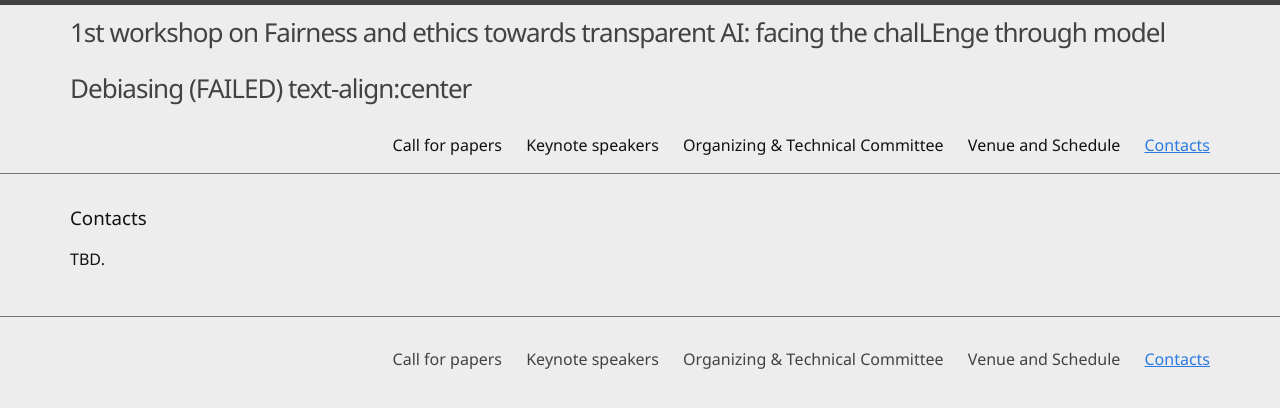
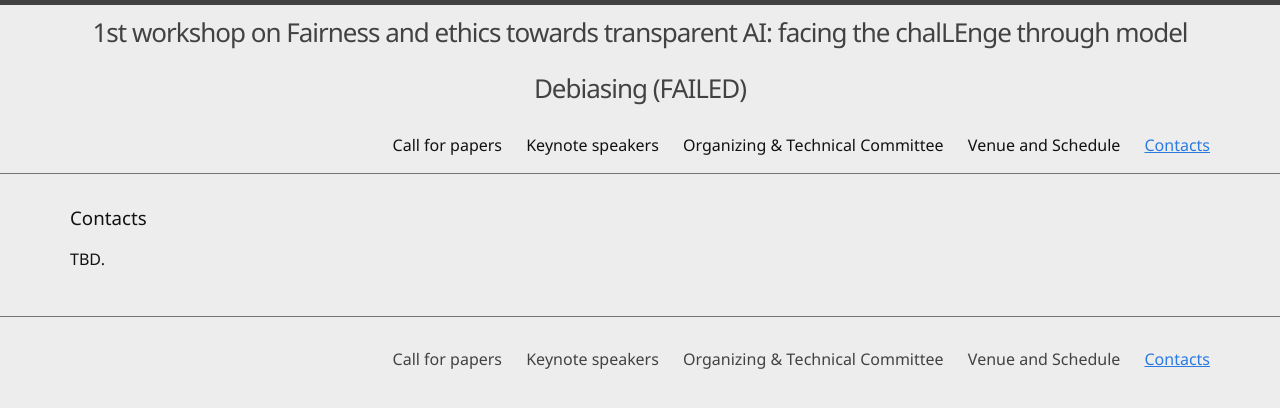
Before and after one commit to VitoPaoloPastore/2nd-FAILED-Workshop-ICCV-2025.github.io, a Jekyll site: the page built from 4-contacts.md, in a window 1280 px wide. Shown: the top 408 px of the page. Built offline with Jekyll 4.4.1, drawn with Linux system fonts in a browser that asks for light colours.

Commit message:
Update header.html

```diff
--- a/_includes/header.html
+++ b/_includes/header.html
@@ -2,8 +2,9 @@
 
   <div class="wrapper">
 
-    <a class="site-title" href="{{ '/' | relative_url }}">{{ site.title | escape }} text-align:center </a>
-
+<div style="text-align: center;">
+    <a class="site-title" href="{{ '/' | relative_url }}">{{ site.title | escape }}</a>
+</div>
     <nav class="site-nav">
       <span class="menu-icon">
         <svg viewBox="0 0 18 15" width="18px" height="15px">
```
